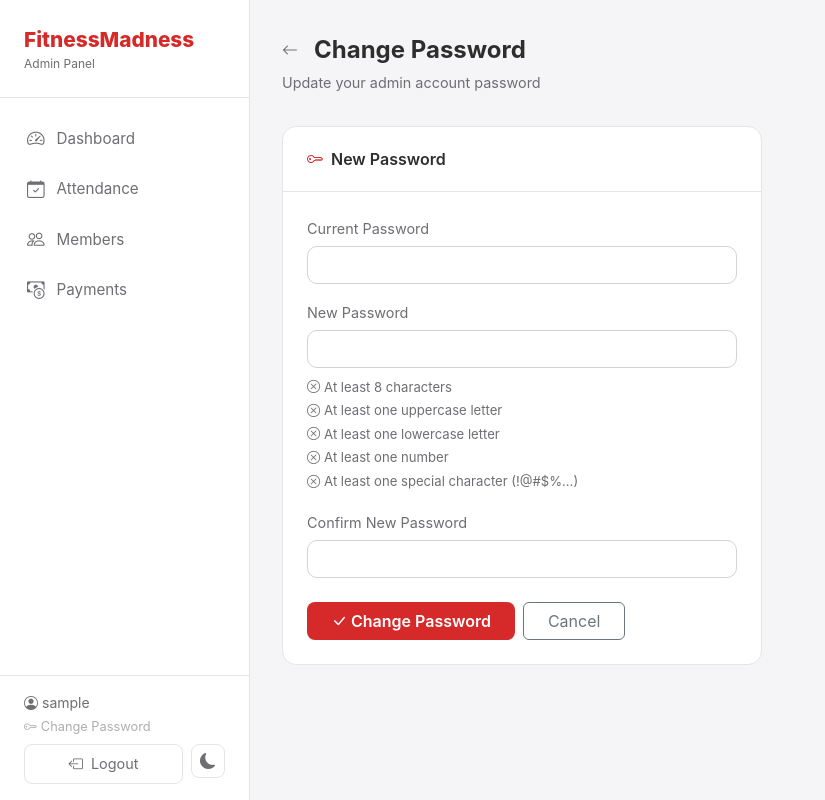
After one commit to reymartlouie/fitnessmadness, a Flask app: page /admin/change-password in a window 1280 px wide. The commit adds this page. Shown: the whole page, without its empty margins (0-825 px from the left). Run offline with Flask 3, Linux system fonts and the light colour scheme; the visitor is signed in with stand-in values (Sample User, id 1); some libraries are stand-ins or nearby versions.

Commit message:
feat: admin change password with strength validation
- New route /admin/change-password with current password verification
- Rejects if new password same as current
- Requires: 8+ chars, uppercase, lowercase, number, special character
- Live checklist in the form — each rule turns green as it's satisfied
- Match indicator shows when confirm field agrees with new password
- JS blocks submission if any rule fails (backend validates too)
- 'Change Password' link added to sidebar footer under username

Co-Authored-By: Claude Sonnet 4.6 <noreply@anthropic.com>

```diff
--- a/routes/admin.py
+++ b/routes/admin.py
@@ -1,13 +1,29 @@
 import csv
 import io
+import re
 from flask import Blueprint, render_template, request, Response, redirect, url_for, flash
-from flask_login import login_required
+from flask_login import login_required, current_user
 from models.member import Member, MembershipType, MEMBERSHIP_PRICES
 from models.attendance import Attendance
 from models.payment import Payment
 from extensions import db
 from datetime import date, datetime, time
 from dateutil.relativedelta import relativedelta
+
+
+def _validate_password(password):
+    errors = []
+    if len(password) < 8:
+        errors.append('At least 8 characters.')
+    if not re.search(r'[A-Z]', password):
+        errors.append('At least one uppercase letter (A–Z).')
+    if not re.search(r'[a-z]', password):
+        errors.append('At least one lowercase letter (a–z).')
+    if not re.search(r'\d', password):
+        errors.append('At least one number (0–9).')
+    if not re.search(r'[!@#$%^&*()\-_=+\[\]{};:\'",.<>?/\\|`~]', password):
+        errors.append('At least one special character (e.g. !@#$%).')
+    return errors
 
 admin_bp = Blueprint('admin', __name__)
 
@@ -423,3 +439,36 @@ def delete_member(member_id):
     db.session.commit()
     flash(f'Member "{name}" and all their attendance records have been permanently deleted.', 'warning')
     return redirect(url_for('admin.members'))
+
+
+@admin_bp.route('/change-password', methods=['GET', 'POST'])
+@login_required
+def change_password():
+    if request.method == 'POST':
+        current_pw = request.form.get('current_password', '').strip()
+        new_pw = request.form.get('new_password', '').strip()
+        confirm_pw = request.form.get('confirm_password', '').strip()
+
+        if not current_user.check_password(current_pw):
+            flash('Current password is incorrect.', 'danger')
+            return render_template('admin/change_password.html')
+
+        errors = _validate_password(new_pw)
+        if errors:
+            flash('New password does not meet requirements: ' + ' · '.join(errors), 'danger')
+            return render_template('admin/change_password.html')
+
+        if new_pw != confirm_pw:
+            flash('New passwords do not match.', 'danger')
+            return render_template('admin/change_password.html')
+
+        if current_user.check_password(new_pw):
+            flash('New password must be different from the current password.', 'danger')
+            return render_template('admin/change_password.html')
+
+        current_user.set_password(new_pw)
+        db.session.commit()
+        flash('Password changed successfully.', 'success')
+        return redirect(url_for('admin.dashboard'))
+
+    return render_template('admin/change_password.html')
--- a/templates/admin/base.html
+++ b/templates/admin/base.html
@@ -419,9 +419,14 @@
         </nav>
 
         <div class="sidebar-footer">
-            <div class="text-muted small mb-2">
+            <div class="text-muted small mb-1">
                 <i class="bi bi-person-circle me-1"></i>{{ current_user.username }}
             </div>
+            <a href="{{ url_for('admin.change_password') }}"
+               class="d-block text-decoration-none mb-2"
+               style="font-size:0.8rem;color:var(--text-subtle);">
+                <i class="bi bi-key me-1"></i>Change Password
+            </a>
             <div class="d-flex gap-2">
                 <a href="{{ url_for('auth.logout') }}" class="btn btn-logout flex-grow-1">
                     <i class="bi bi-box-arrow-left me-2"></i>Logout
--- /dev/null
+++ b/templates/admin/change_password.html
@@ -0,0 +1,117 @@
+{% extends 'admin/base.html' %}
+
+{% block title %}Change Password{% endblock %}
+
+{% block content %}
+<div class="d-flex align-items-center gap-3 mb-1">
+    <a href="{{ url_for('admin.dashboard') }}" class="text-muted text-decoration-none">
+        <i class="bi bi-arrow-left"></i>
+    </a>
+    <div class="page-title mb-0">Change Password</div>
+</div>
+<div class="page-subtitle">Update your admin account password</div>
+
+<div class="table-card" style="max-width: 480px;">
+    <div class="table-card-header">
+        <i class="bi bi-key me-2" style="color:var(--accent);"></i>New Password
+    </div>
+    <div class="p-4">
+        <form method="POST" id="pwForm" novalidate>
+            <input type="hidden" name="csrf_token" value="{{ csrf_token() }}">
+
+            <div class="mb-3">
+                <label class="form-label">Current Password</label>
+                <input type="password" name="current_password" id="currentPw"
+                       class="form-control" required autocomplete="current-password">
+            </div>
+
+            <div class="mb-3">
+                <label class="form-label">New Password</label>
+                <input type="password" name="new_password" id="newPw"
+                       class="form-control" required autocomplete="new-password"
+                       oninput="checkStrength()">
+                <!-- Live requirement checklist -->
+                <div class="mt-2" id="reqs" style="font-size:0.82rem; line-height:1.8;">
+                    <div id="r-len"  class="req"><i class="bi bi-x-circle me-1"></i>At least 8 characters</div>
+                    <div id="r-up"   class="req"><i class="bi bi-x-circle me-1"></i>At least one uppercase letter</div>
+                    <div id="r-low"  class="req"><i class="bi bi-x-circle me-1"></i>At least one lowercase letter</div>
+                    <div id="r-num"  class="req"><i class="bi bi-x-circle me-1"></i>At least one number</div>
+                    <div id="r-spec" class="req"><i class="bi bi-x-circle me-1"></i>At least one special character (!@#$%…)</div>
+                </div>
+            </div>
+
+            <div class="mb-4">
+                <label class="form-label">Confirm New Password</label>
+                <input type="password" name="confirm_password" id="confirmPw"
+                       class="form-control" required autocomplete="new-password"
+                       oninput="checkMatch()">
+                <div id="match-msg" class="mt-1" style="font-size:0.82rem;"></div>
+            </div>
+
+            <div class="d-flex gap-2">
+                <button type="submit" class="btn px-4" id="submitBtn"
+                        style="background:var(--accent);color:#fff;border:none;border-radius:8px;font-weight:600;">
+                    <i class="bi bi-check-lg me-1"></i>Change Password
+                </button>
+                <a href="{{ url_for('admin.dashboard') }}" class="btn btn-outline-secondary px-4">
+                    Cancel
+                </a>
+            </div>
+        </form>
+    </div>
+</div>
+{% endblock %}
+
+{% block scripts %}
+<style>
+    .req { color: var(--text-muted); transition: color 0.15s; }
+    .req.pass { color: #1a9e58; }
+    [data-theme="dark"] .req.pass { color: #30d158; }
+    .req.pass .bi::before { content: "\f26b"; } /* bi-check-circle */
+</style>
+<script>
+    const rules = [
+        { id: 'r-len',  test: p => p.length >= 8 },
+        { id: 'r-up',   test: p => /[A-Z]/.test(p) },
+        { id: 'r-low',  test: p => /[a-z]/.test(p) },
+        { id: 'r-num',  test: p => /\d/.test(p) },
+        { id: 'r-spec', test: p => /[!@#$%^&*()\-_=+\[\]{};:'",.<>?/\\|`~]/.test(p) },
+    ];
+
+    function checkStrength() {
+        const pw = document.getElementById('newPw').value;
+        rules.forEach(r => {
+            const el = document.getElementById(r.id);
+            el.classList.toggle('pass', r.test(pw));
+        });
+        checkMatch();
+    }
+
+    function checkMatch() {
+        const nw = document.getElementById('newPw').value;
+        const cf = document.getElementById('confirmPw').value;
+        const msg = document.getElementById('match-msg');
+        if (!cf) { msg.textContent = ''; return; }
+        if (nw === cf) {
+            msg.style.color = 'var(--accent)';
+            msg.innerHTML = '<i class="bi bi-check-circle me-1"></i>Passwords match';
+        } else {
+            msg.style.color = '#e5383b';
+            msg.innerHTML = '<i class="bi bi-x-circle me-1"></i>Passwords do not match';
+        }
+    }
+
+    document.getElementById('pwForm').addEventListener('submit', function(e) {
+        const pw = document.getElementById('newPw').value;
+        const allPass = rules.every(r => r.test(pw));
+        const matched = pw === document.getElementById('confirmPw').value;
+        const current = document.getElementById('currentPw').value.trim();
+        if (!current || !allPass || !matched) {
+            e.preventDefault();
+            if (!current) document.getElementById('currentPw').focus();
+            else if (!allPass) document.getElementById('newPw').focus();
+            else document.getElementById('confirmPw').focus();
+        }
+    });
+</script>
+{% endblock %}
```
